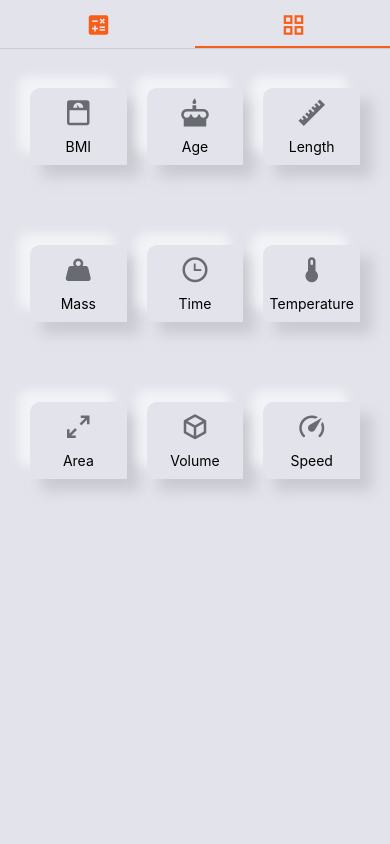
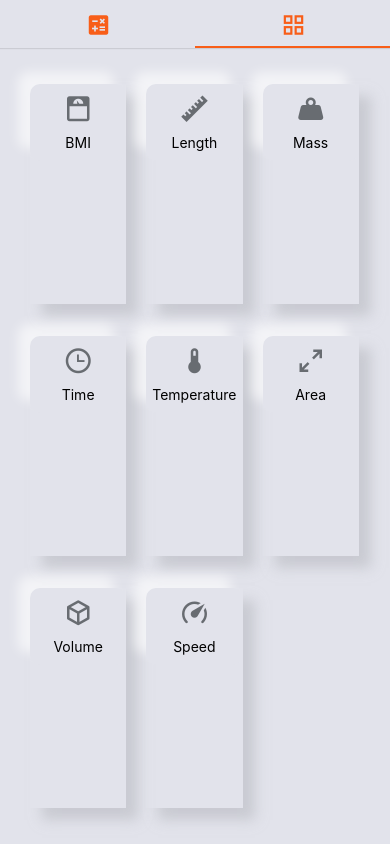
Before and after one commit to AlwiM26/rn-allInOneCalculator-neumorphic, a React Native app: screen /Other in a window 390 px wide. Built offline with nearby package versions, Linux system fonts and the light colour scheme.

Commit message:
remove age menu and change more menu screen to use flexwrap

```diff
--- a/Screens/OtherScreen.js
+++ b/Screens/OtherScreen.js
@@ -4,7 +4,6 @@ import { MaterialCommunityIcons } from "@expo/vector-icons";
 
 const OtherScreen = ({ navigation }) => {
   const calculatorMenu = [
-    [
     {
       name: "BMI",
       icon: (
@@ -16,20 +15,12 @@ const OtherScreen = ({ navigation }) => {
       ),
     },
     {
-        name: "Age",
-        icon: <MaterialCommunityIcons name="cake" size={30} color="#686c71" />,
-      },
-      {
       name: "Length",
       icon: <MaterialCommunityIcons name="ruler" size={30} color="#686c71" />,
     },
-    ],
-    [
     {
       name: "Mass",
-        icon: (
-          <MaterialCommunityIcons name="weight" size={30} color="#686c71" />
-        ),
+      icon: <MaterialCommunityIcons name="weight" size={30} color="#686c71" />,
     },
     {
       name: "Time",
@@ -44,55 +35,33 @@ const OtherScreen = ({ navigation }) => {
     {
       name: "Temperature",
       icon: (
-          <MaterialCommunityIcons
-            name="thermometer"
-            size={30}
-            color="#686c71"
-          />
+        <MaterialCommunityIcons name="thermometer" size={30} color="#686c71" />
       ),
     },
-    ],
-    [
     {
       name: "Area",
       icon: (
-          <MaterialCommunityIcons
-            name="arrow-expand"
-            size={30}
-            color="#686c71"
-          />
+        <MaterialCommunityIcons name="arrow-expand" size={30} color="#686c71" />
       ),
     },
     {
       name: "Volume",
       icon: (
-          <MaterialCommunityIcons
-            name="cube-outline"
-            size={30}
-            color="#686c71"
-          />
+        <MaterialCommunityIcons name="cube-outline" size={30} color="#686c71" />
       ),
     },
     {
       name: "Speed",
       icon: (
-          <MaterialCommunityIcons
-            name="speedometer"
-            size={30}
-            color="#686c71"
-          />
+        <MaterialCommunityIcons name="speedometer" size={30} color="#686c71" />
       ),
     },
-    ],
   ];
 
   return (
     <View style={styles.mainContainer}>
       <View style={styles.btnContainer}>
-        {calculatorMenu.map((row, id) => {
-          return (
-            <View style={styles.row} key={id}>
-              {row.map((menu, id) => {
+        {calculatorMenu.map((menu, id) => {
           return (
             <View style={styles.btn} key={id}>
               <TouchableOpacity
@@ -106,9 +75,6 @@ const OtherScreen = ({ navigation }) => {
           );
         })}
       </View>
-          );
-        })}
-      </View>
     </View>
   );
 };
@@ -117,23 +83,19 @@ const styles = StyleSheet.create({
   mainContainer: {
     flex: 1,
     backgroundColor: "#E2E3Eb",
+    alignItems: "center",
   },
   btnContainer: {
     flex: 1,
-    marginTop: 10,
-    flexDirection: "column",
-    // backgroundColor: "green",
-  },
-  row: {
-    height: "20%",
-    padding: 20,
-    alignItems: "flex-start",
-    justifyContent: "space-around",
+    margin: 20,
     flexDirection: "row",
+    flexWrap: "wrap",
   },
   btn: {
-    flex: 1,
-    margin: 10,
+    width: "27.5%",
+    height: "auto",
+    marginVertical: 16,
+    marginHorizontal: 10,
     shadowColor: "#b9bac1",
     shadowOffset: {
       height: 12,
@@ -144,7 +106,6 @@ const styles = StyleSheet.create({
     elevation: 10,
   },
   btnInner: {
-    flex: 1,
     paddingVertical: 10,
     alignItems: "center",
     justifyContent: "space-around",
```
Lines whose indentation alone changed are shown as unchanged.
